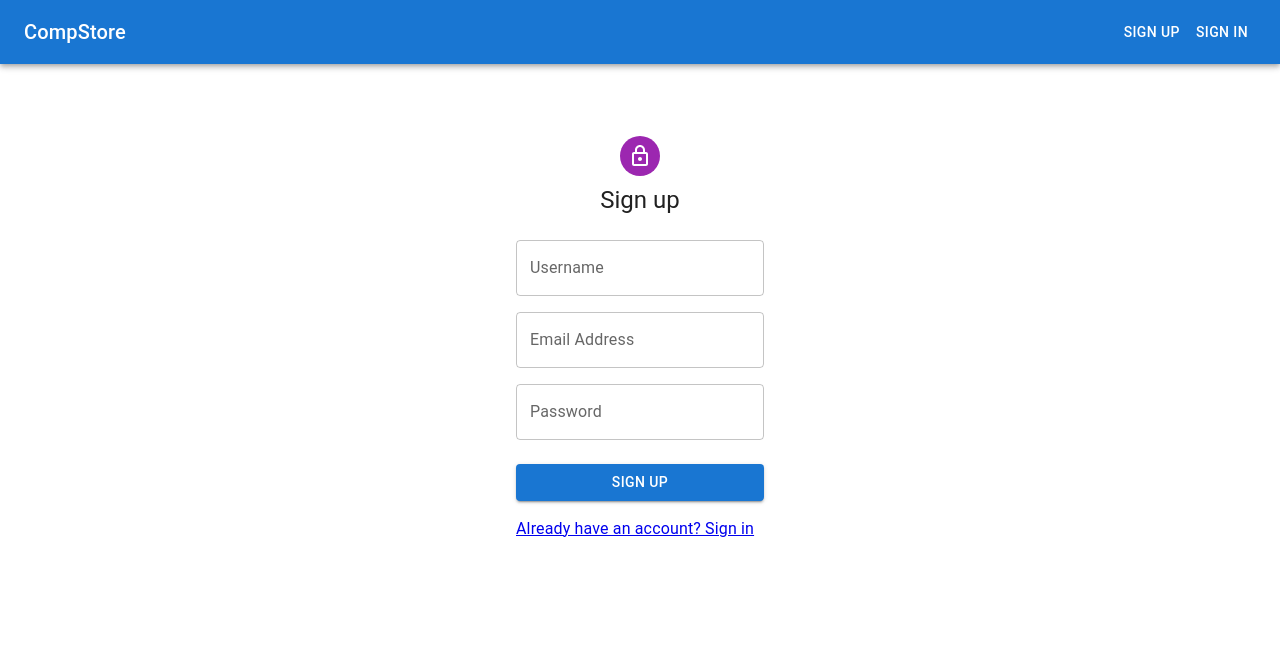
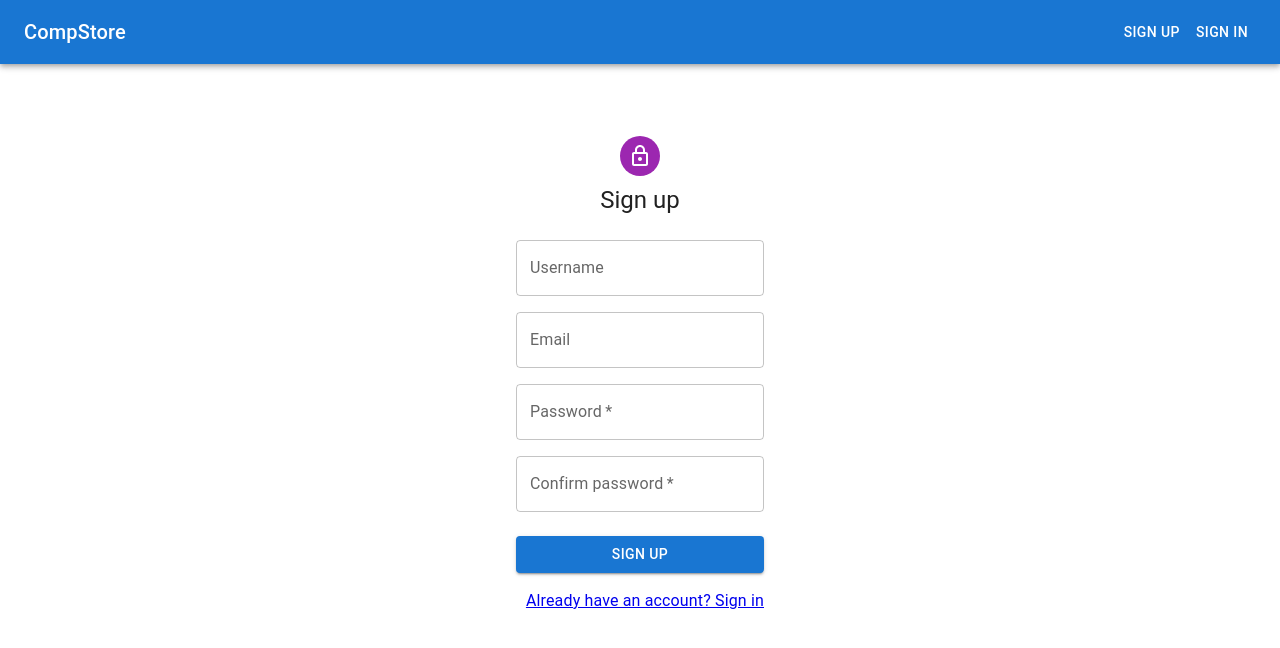
Before and after one commit to b-chomoev/shopApp, a React (Vite) app in the folder shop-frontend/: page /register in a window 1280 px wide. Shown: the top 648 px of the page. Built offline with nearby package versions, Linux system fonts and the light colour scheme.

Commit message:
Added confirmt password function to the front side.

```diff
--- a/shop-frontend/src/features/users/LoginPage.tsx
+++ b/shop-frontend/src/features/users/LoginPage.tsx
@@ -1,42 +1,34 @@
-import React, { useState } from 'react';
-import { RegisterMutation } from '../../types';
-import Avatar from '@mui/material/Avatar';
-import Button from '@mui/material/Button';
+import { useState } from 'react';
+import { LoginMutation } from '../../types';
 import TextField from '@mui/material/TextField';
 import Grid from '@mui/material/Grid2';
 import Box from '@mui/material/Box';
 import LockOpenIcon from '@mui/icons-material/LockOpen';
 import Typography from '@mui/material/Typography';
 import Container from '@mui/material/Container';
+import { Alert, Avatar, Button } from '@mui/material';
 import { useAppDispatch, useAppSelector } from '../../app/hooks';
 import { selectLoginError } from './usersSlice';
 import { NavLink, useNavigate } from 'react-router-dom';
 import { googleLogin, login } from './usersThunks';
-import Alert from '@mui/material/Alert';
 import { GoogleLogin } from '@react-oauth/google';
 
 const RegisterPage = () => {
   const dispatch = useAppDispatch();
   const loginError = useAppSelector(selectLoginError);
   const navigate = useNavigate();
-    const [form, setForm] = useState<RegisterMutation>({
-        username: '',
+  const [form, setForm] = useState<LoginMutation>({
+    email: '',
     password: '',
-        email: '',
   });
 
   const inputChangeHandler = (e: React.ChangeEvent<HTMLInputElement>) => {
     const {name, value} = e.target;
-
-        setForm(prev => ({
-            ...prev,
-            [name]: value,
-        }));
+    setForm(prevState => ({...prevState, [name]: value}));
   };
 
-    const submitHandler = async (e: React.FormEvent<HTMLFormElement>) => {
+  const submitHandler = async (e: React.FormEvent) => {
     e.preventDefault();
-
     await dispatch(login(form)).unwrap();
     navigate('/');
   };
@@ -56,8 +48,8 @@ const RegisterPage = () => {
           alignItems: 'center',
         }}
       >
-                <Avatar sx={{ m: 1, bgcolor: 'secondary.main' }}>
-                    <LockOpenIcon />
+        <Avatar sx={{m: 1, bgcolor: 'secondary.main'}}>
+          <LockOpenIcon/>
         </Avatar>
         <Typography component="h1" variant="h5">
           Sign in
@@ -70,27 +62,32 @@ const RegisterPage = () => {
         )}
 
         <Box sx={{pt: 2}}>
-                    <GoogleLogin onSuccess={(credentialResponse => {
+          <GoogleLogin
+            onSuccess={(credentialResponse => {
               if (credentialResponse.credential) {
                 void googleLoginHandler(credentialResponse.credential);
               }
-                    })} onError={() => alert('Login Failed')}/>
+            })}
+            onError={() => alert('Login failed!')}
+          />
         </Box>
 
-                <Box component="form" noValidate onSubmit={submitHandler} sx={{ mt: 3 }}>
+        <Box component="form" noValidate onSubmit={submitHandler} sx={{mt: 3}}>
           <Grid container direction={'column'} size={12} spacing={2}>
             <Grid size={12}>
               <TextField
                 fullWidth
-                                id="username"
-                                label="Username"
-                                name="username"
-                                value={form.username}
+                id="email"
+                label="Email"
+                name="email"
+                value={form.email}
                 onChange={inputChangeHandler}
               />
             </Grid>
+
             <Grid size={12}>
               <TextField
+                required
                 fullWidth
                 name="password"
                 label="Password"
@@ -105,14 +102,15 @@ const RegisterPage = () => {
             type="submit"
             fullWidth
             variant="contained"
-                        sx={{ mt: 3, mb: 2 }}
+            sx={{mt: 3, mb: 2}}
           >
-                        Sign in
+            Sign In
           </Button>
           <Grid container justifyContent="flex-end">
-                        <Grid size={12}>
-                            <NavLink to={'/register'}>
-                                Doesn't have an account yet? Sign up
+            <Grid>
+
+              <NavLink to="/register">
+                No account yet? Sign Up
               </NavLink>
             </Grid>
           </Grid>
--- a/shop-frontend/src/features/users/RegisterPage.tsx
+++ b/shop-frontend/src/features/users/RegisterPage.tsx
@@ -1,65 +1,60 @@
-import React, { useState } from 'react';
+
+import { useState } from 'react';
 import { RegisterMutation } from '../../types';
-import Avatar from '@mui/material/Avatar';
-import Button from '@mui/material/Button';
 import TextField from '@mui/material/TextField';
 import Grid from '@mui/material/Grid2';
 import Box from '@mui/material/Box';
 import LockOutlinedIcon from '@mui/icons-material/LockOutlined';
 import Typography from '@mui/material/Typography';
 import Container from '@mui/material/Container';
+import { Avatar, Button } from '@mui/material';
 import { useAppDispatch, useAppSelector } from '../../app/hooks';
 import { selectRegisterError } from './usersSlice';
 import { NavLink, useNavigate } from 'react-router-dom';
 import { register } from './usersThunks';
 
-const initialForm: RegisterMutation = {
-  username: '',
-  password: '',
-  email: '',
-};
-
-const regEmail = /^(\w+[-.]?\w+)@(\w+)+([.-]?\w+)?(\.[a-zA-Z]{2,3})$/;
+const regEmail = /^(\w+[-.]?\w+)@(\w+)([.-]?\w+)?(\.[a-zA-Z]{2,3})$/;
 
 const RegisterPage = () => {
   const dispatch = useAppDispatch();
   const registerError = useAppSelector(selectRegisterError);
   const navigate = useNavigate();
-  const [error, setError] = useState<{ email?: string }>({});
-  const [form, setForm] = useState<RegisterMutation>(initialForm);
+  const [errors, setErrors] = useState<{email?: string}>({});
+  const [form, setForm] = useState<RegisterMutation>({
+    username: "",
+    email: "",
+    password: "",
+    confirmPassword: "",
+  });
 
   const inputChangeHandler = (e: React.ChangeEvent<HTMLInputElement>) => {
     const {name, value} = e.target;
-
-    setForm(prev => ({
-      ...prev,
-      [name]: value,
-    }));
+    setForm(prevState => ({...prevState, [name]: value}));
 
     if (name === 'email') {
       if (regEmail.test(value)) {
-        setError(prevState => ({...prevState, 'email': ''}));
+        setErrors(prevState => ({...prevState, email: ''}));
       } else {
-        setError(prevState => ({...prevState, 'email': 'Invalid email format'}));
+        setErrors(prevState => ({...prevState, email: 'Invalid email format'}));
       }
     }
   };
 
-  const submitHandler = async (e: React.FormEvent<HTMLFormElement>) => {
+  const submitHandler = async (e: React.FormEvent) => {
     e.preventDefault();
 
     try {
       await dispatch(register(form)).unwrap();
       navigate('/');
     } catch (e) {
-      console.error('Failed to register:', e);
+      console.log(e);
     }
   };
 
   const getFieldError = (fieldName: string) => {
     try {
       return registerError?.errors[fieldName].message;
-    } catch (e) {
+    } catch {
       return undefined;
     }
   };
@@ -99,17 +94,18 @@ const RegisterPage = () => {
               <TextField
                 fullWidth
                 id="email"
-                  label="Email Address"
+                label="Email"
                 name="email"
                 value={form.email}
                 onChange={inputChangeHandler}
-                  error={Boolean(getFieldError('email')) || Boolean(error.email)}
-                  helperText={getFieldError('email') || error.email}
+                error={Boolean(getFieldError('email')) || Boolean(errors.email)}
+                helperText={getFieldError('email') || errors.email}
               />
             </Grid>
 
             <Grid size={12}>
               <TextField
+                required
                 fullWidth
                 name="password"
                 label="Password"
@@ -119,6 +115,21 @@ const RegisterPage = () => {
                 onChange={inputChangeHandler}
                 error={Boolean(getFieldError('password'))}
                 helperText={getFieldError('password')}
+              />
+            </Grid>
+
+            <Grid size={12}>
+              <TextField
+                required
+                fullWidth
+                name="confirmPassword"
+                label="Confirm password"
+                type="password"
+                id="confirmPassword"
+                value={form.confirmPassword}
+                onChange={inputChangeHandler}
+                error={Boolean(getFieldError('confirmPassword'))}
+                helperText={getFieldError('confirmPassword')}
               />
             </Grid>
           </Grid>
@@ -131,8 +142,8 @@ const RegisterPage = () => {
             Sign Up
           </Button>
           <Grid container justifyContent="flex-end">
-              <Grid size={12}>
-                <NavLink to={'/login'}>
+            <Grid >
+              <NavLink to='/login'>
                 Already have an account? Sign in
               </NavLink>
             </Grid>
--- a/shop-frontend/src/features/users/usersThunks.ts
+++ b/shop-frontend/src/features/users/usersThunks.ts
@@ -8,7 +8,7 @@ export const googleLogin = createAsyncThunk<User, string, { rejectValue: GlobalE
   'users/googleLogin',
   async (credential, {rejectWithValue}) => {
     try {
-            const response = await axiosApi.post<RegisterResponse>( '/users/google', {credential: credential});
+      const response = await axiosApi.post<RegisterResponse>('users/google', {credential});
       return response.data.user;
     } catch (error) {
       if (isAxiosError(error) && error.response && error.response.status === 400) {
@@ -18,9 +18,13 @@ export const googleLogin = createAsyncThunk<User, string, { rejectValue: GlobalE
       throw error;
     }
   }
-)
+);
 
-export const register = createAsyncThunk<RegisterResponse, RegisterMutation, { rejectValue: ValidationError }>(
+export const register = createAsyncThunk<
+  RegisterResponse,
+  RegisterMutation,
+  { rejectValue: ValidationError }
+>(
   'users/register',
   async (registerMutation: RegisterMutation, {rejectWithValue}) => {
     try {
@@ -30,6 +34,7 @@ export const register = createAsyncThunk<RegisterResponse, RegisterMutation, { r
       if (isAxiosError(error) && error.response && error.response.status === 400) {
         return rejectWithValue(error.response.data);
       }
+
       throw error;
     }
   }
@@ -39,12 +44,13 @@ export const login = createAsyncThunk<User, LoginMutation, { rejectValue: Global
   'users/login',
   async (loginMutation, {rejectWithValue}) => {
     try {
-            const response = await axiosApi.post<RegisterResponse>('/users/sessions', loginMutation);
+      const response = await axiosApi.post<RegisterResponse>('users/sessions', loginMutation);
       return response.data.user;
     } catch (error) {
-            if (isAxiosError(error) && error.response) {
+      if (isAxiosError(error) && error.response && error.response.status === 400) {
         return rejectWithValue(error.response.data as GlobalError);
       }
+
       throw error;
     }
   }
@@ -54,6 +60,6 @@ export const logout = createAsyncThunk<void, void, { state: RootState }>(
   'users/logout',
   async (_, {getState}) => {
     const token = getState().users.user?.token;
-        await axiosApi.delete('/users/sessions', {headers: {"Authorization":  token}});
+    await axiosApi.delete('/users/sessions', {headers: {'Authorization': token}});
   }
 );
```
Also changed, not shown: shop-frontend/src/features/users/usersSlice.ts (+9 -10 lines), shop-frontend/src/types.d.ts (+12 -4 lines). Lines whose indentation alone changed are shown as unchanged.
